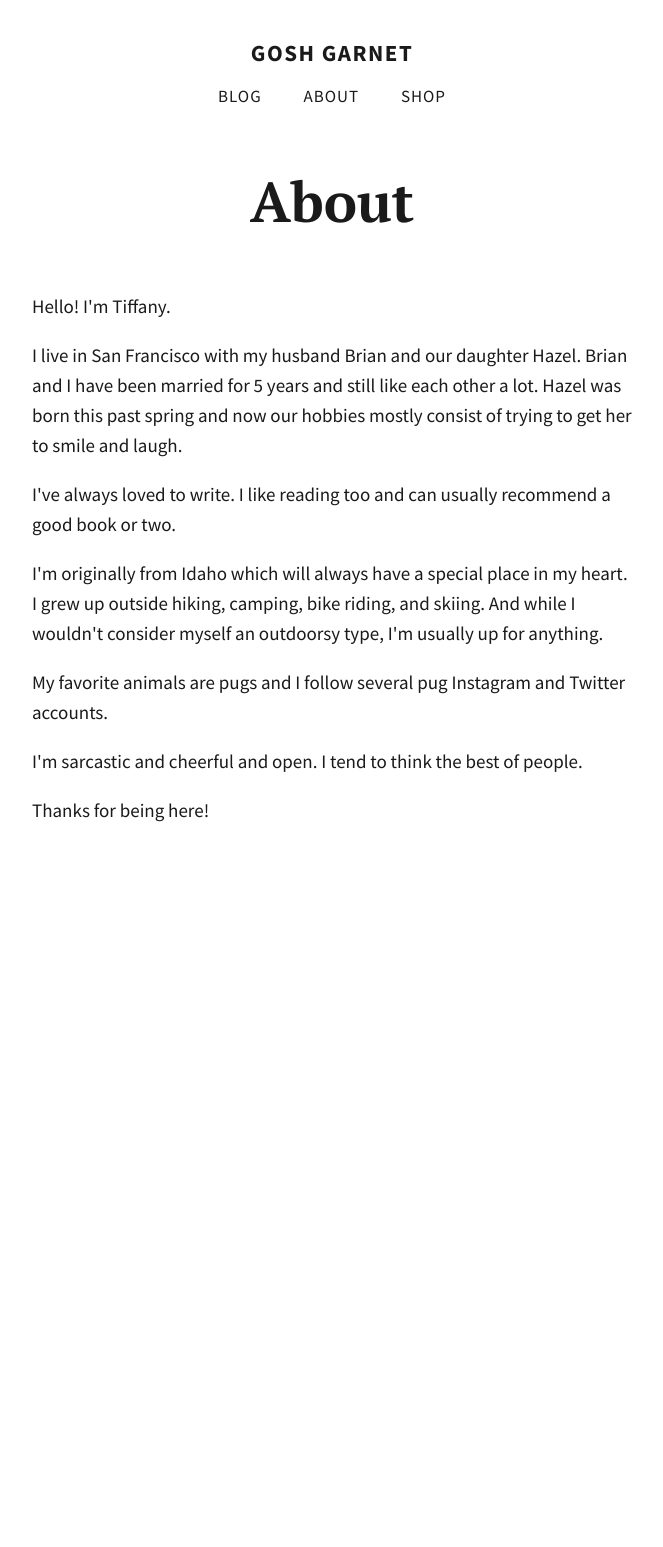
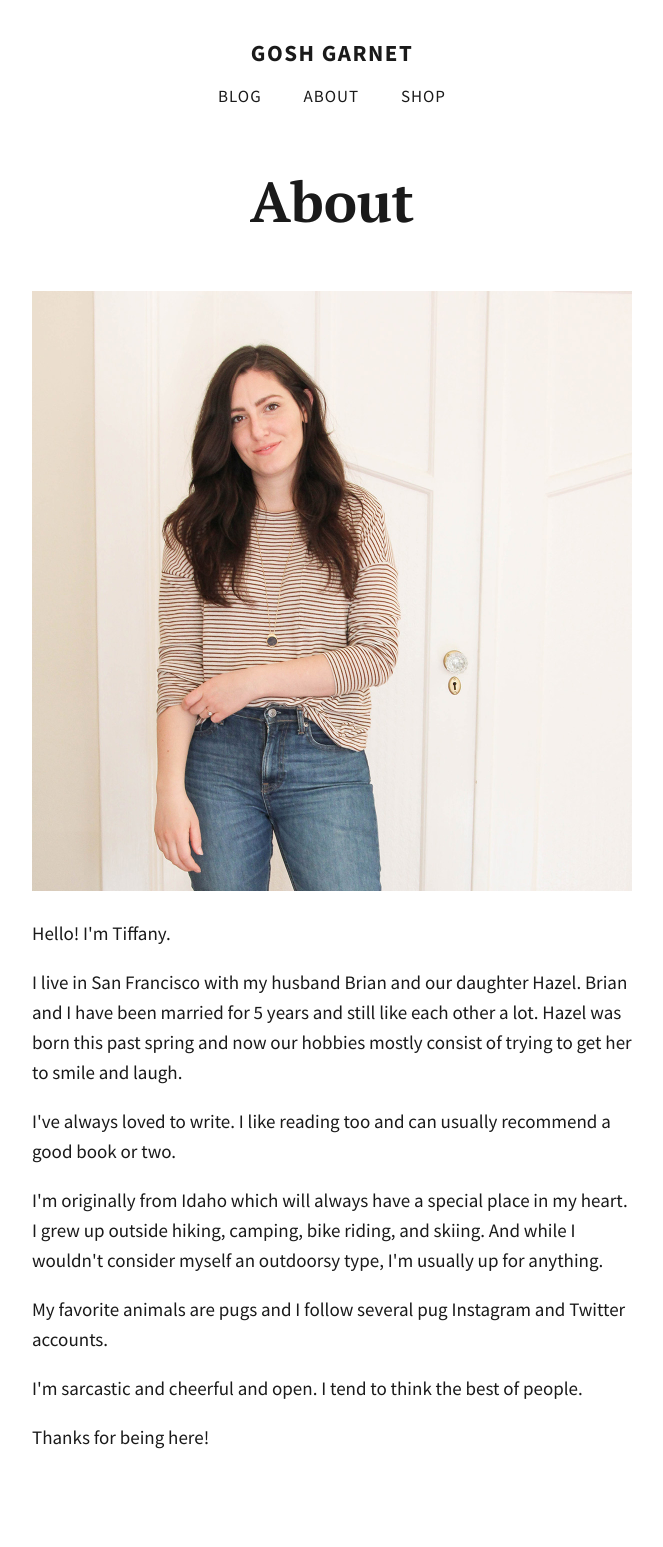
Before and after one commit to totiffany/totiffany.github.io, a Jekyll site: the page built from about/index.html, in a window 1280 px wide. Shown: the whole page, without its empty margins (308-971 px from the left). Built offline with Jekyll 4.4.1, drawn with Linux system fonts in a browser that asks for light colours; before the commit the page ends 900 px from its top, so only the background shows below that.

Commit message:
Added photo to about page

```diff
--- a/about/index.html
+++ b/about/index.html
@@ -3,12 +3,15 @@ layout: default
 title: About
 published: true
 ---
-
 <div class="post-header">
 <h1>{{ page.title }}</h1>
 </div><!-- post-header -->
-<!--![]({{site.baseurl}}/img/tiff-blog-about%402x.jpg)-->
+
+<img src="/img/tiff-blog-about@2x.jpg" alt="Blogger totiffany looking at the camera">
+
+<p>
 Hello! I'm Tiffany.
+</p>
 <p>
 I live in San Francisco with my husband Brian and our daughter Hazel. Brian and I have been married for 5 years and still like each other a lot. Hazel was born this past spring and now our hobbies mostly consist of trying to get her to smile and laugh.
 </p>
--- a/css/main.scss
+++ b/css/main.scss
@@ -194,3 +194,6 @@ li{
     max-width: 600px;
     height: auto;
 }
+footer{
+     margin-top: $unit * 5;
+}
```
Also changed, not shown: 1 other file.
